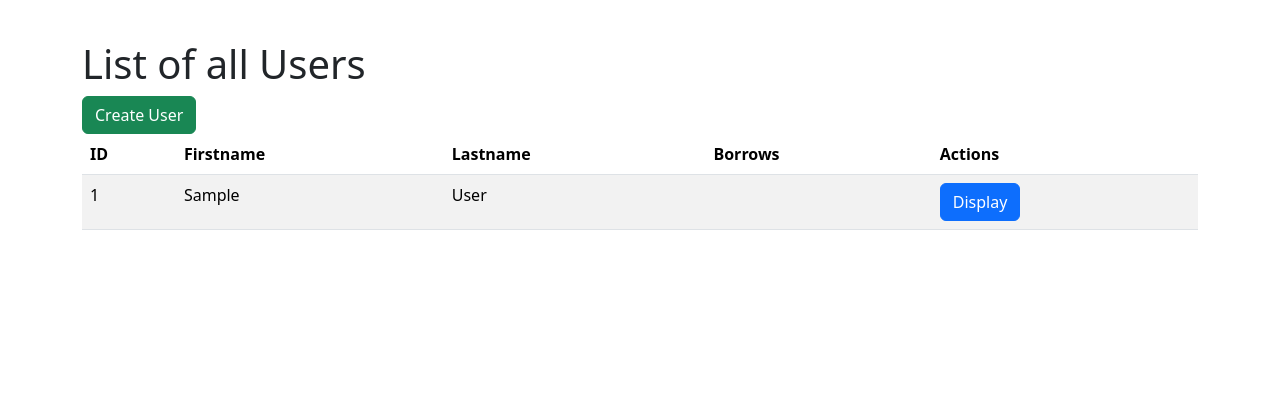
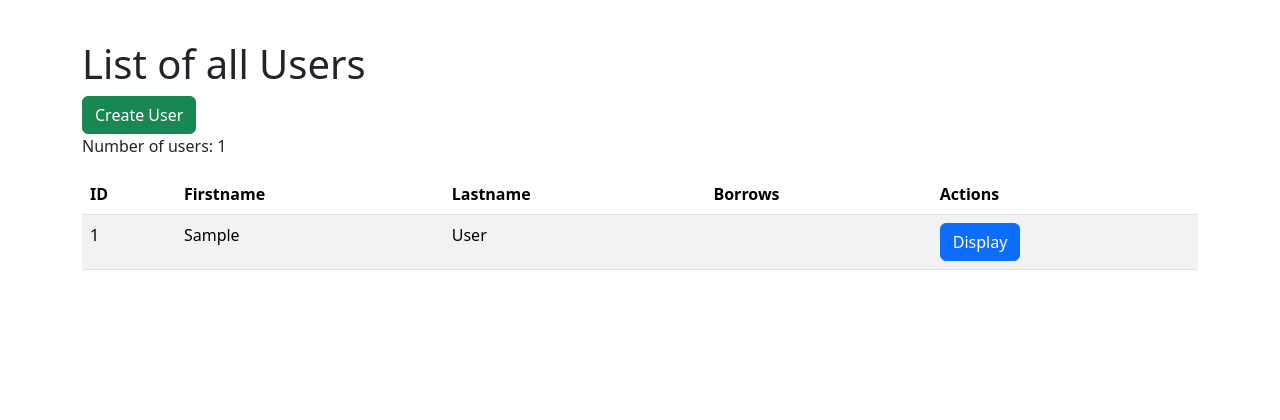
Before and after one commit to donnerbaer/smart-storage, a Flask app: page /users in a window 1280 px wide. Shown: the part 56-476 px from the top of the page. Run offline with Flask 3, Linux system fonts and the light colour scheme; the visitor is signed in with stand-in values (Sample User, id 1); data comes from the database, SQL or seed files in the repository; some libraries are stand-ins or nearby versions.

Commit message:
Update site.users.html
add "number of users"

```diff
--- a/app/templates/site.users.html
+++ b/app/templates/site.users.html
@@ -28,6 +28,11 @@
     </div>
 </div>
 
+{% if users|length == 0 %}
+    <p>{{ _('No users found.') }}</p>
+{% else %}
+    <p>{{ _('Number of users') }}: {{ users|length }}</p>
+{% endif %}
 
 <table class="table table-striped">
     <thead>
```
